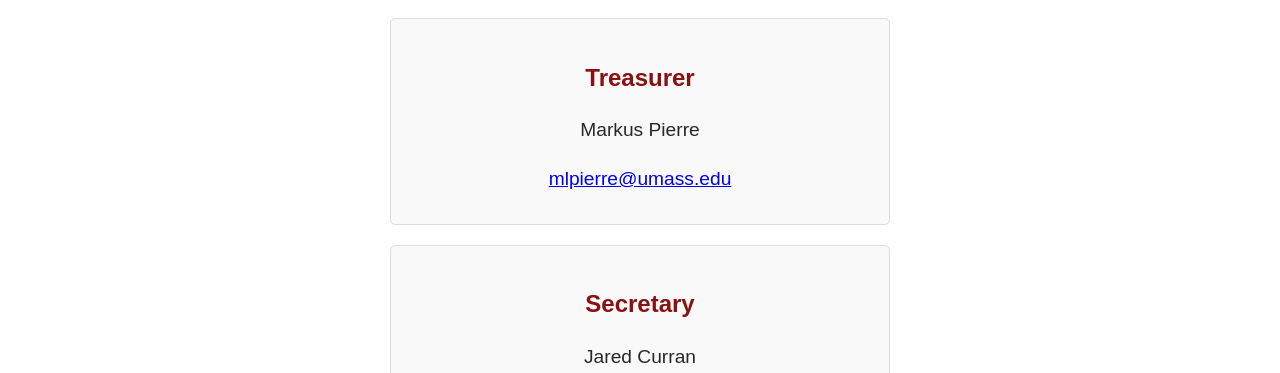
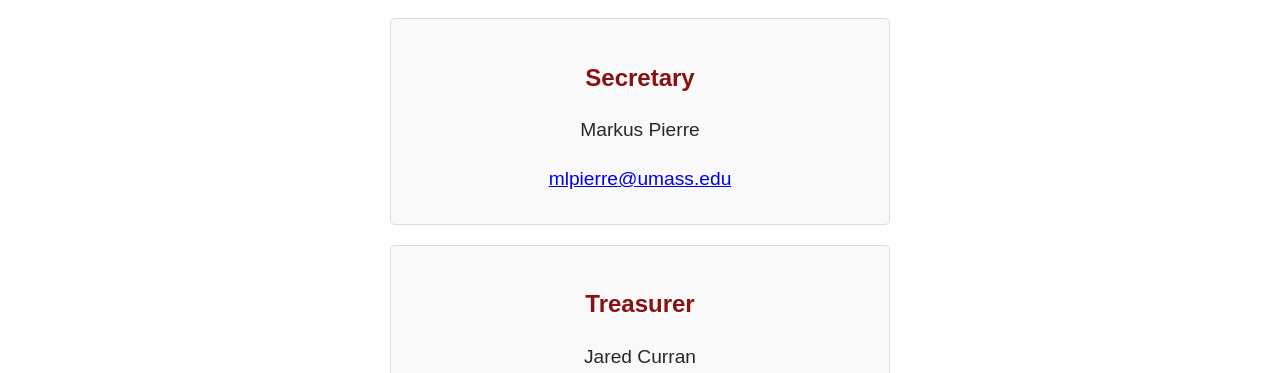
Before and after one commit to cnobleshriver/umass-club-golf, a Next.js app: page /contact in a window 1280 px wide. Shown: the part 687-1060 px from the top of the page. Built offline with nearby package versions, Linux system fonts and the light colour scheme.

Commit message:
update leadership positions

```diff
--- a/src/app/contact/page.tsx
+++ b/src/app/contact/page.tsx
@@ -12,12 +12,12 @@ const contacts = [
     email: "cpietrini@umass.edu",
   },
   {
-    title: "Treasurer",
+    title: "Secretary",
     name: "Markus Pierre",
     email: "mlpierre@umass.edu",
   },
   {
-    title: "Secretary",
+    title: "Treasurer",
     name: "Jared Curran",
     email: "jaredcurran@umass.edu",
   },
```
